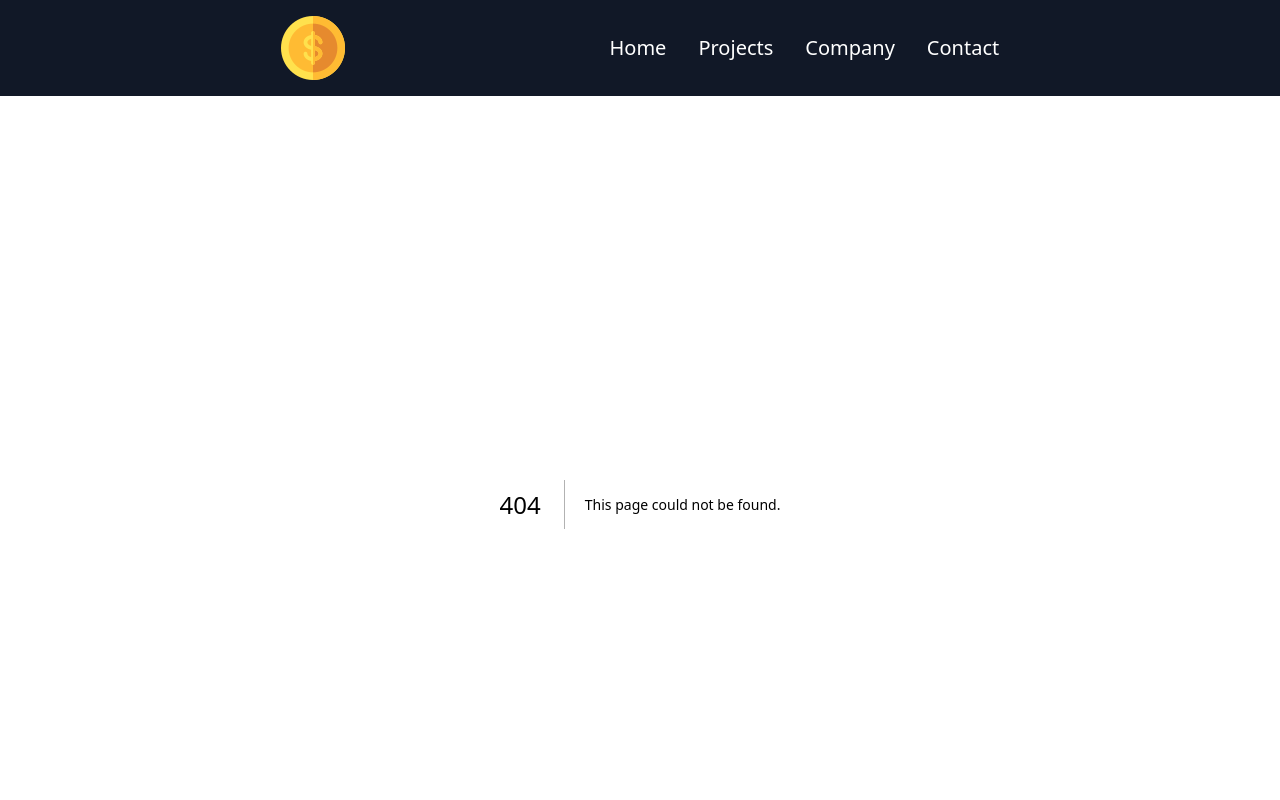
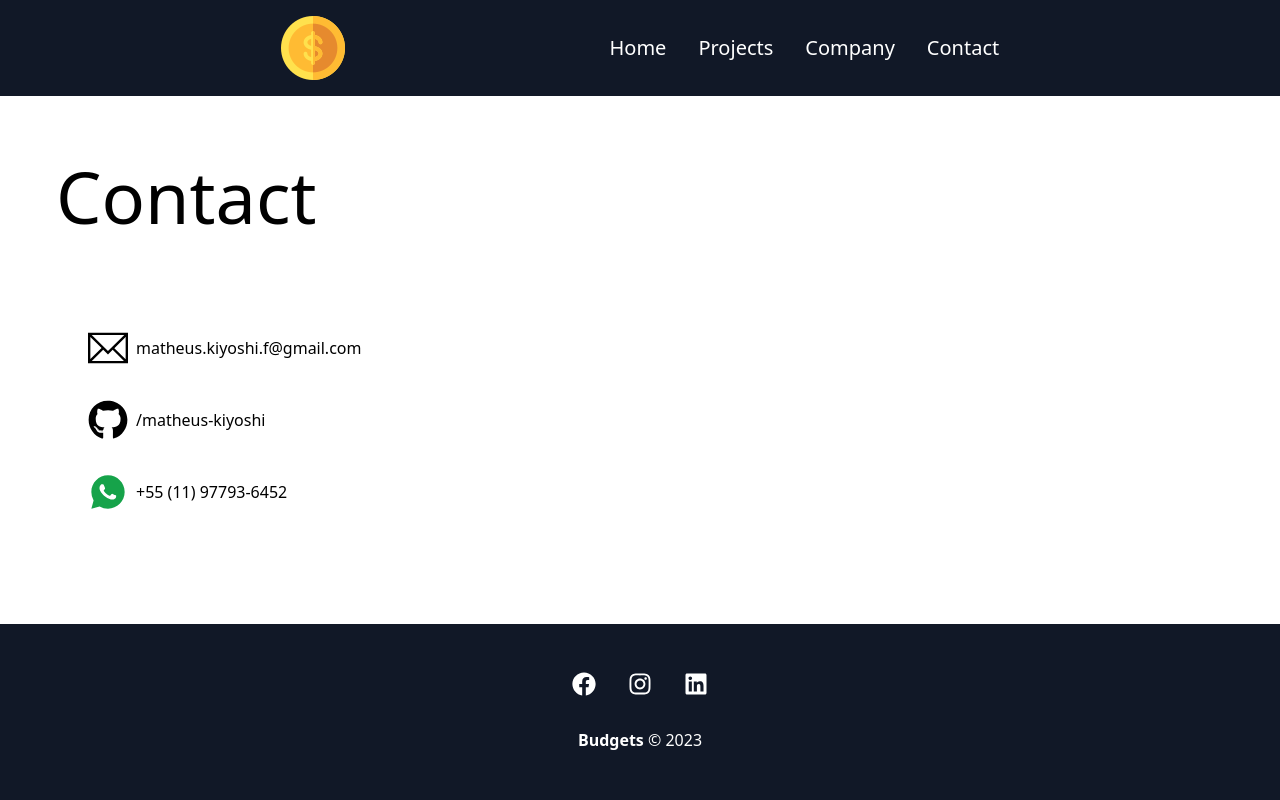
Before and after one commit to matheus-kiyoshi/budgets, a Next.js app: page /contact in a window 1280 px wide. Before the commit this address had no page. Shown: the top 800 px of the page. Built offline with nearby package versions, Linux system fonts and the light colour scheme.

Commit message:
contact page finished

```diff
--- /dev/null
+++ b/src/app/contact/page.tsx
@@ -0,0 +1,39 @@
+import '@/app/globals.css'
+import { TfiEmail } from 'react-icons/tfi'
+import { FaGithub } from 'react-icons/fa'
+import { RiWhatsappFill } from 'react-icons/ri'
+import Link from 'next/link'
+
+export default function Contact() {
+  return (
+    <main className="grid-area-main m-14 flex flex-col justify-start items-start gap-16">
+      <h1 className="text-7xl">Contact</h1>
+      <div className="flex flex-col justify-evenly items-start p-8 gap-8 w-full">
+        <div className="flex justify-between items-center gap-2">
+          <TfiEmail className="h-8 w-8 lg:w-10 lg:h-10" />
+          <p>matheus.kiyoshi.f@gmail.com</p>
+        </div>
+        <div>
+          <Link
+            href="https://github.com/matheus-kiyoshi"
+            target="_blank"
+            className="cursor-pointer hover:text-yellow-500 flex justify-between items-center gap-2 transition-all duration-150"
+          >
+            <FaGithub className="h-8 w-8 lg:w-10 lg:h-10" />
+            <p>/matheus-kiyoshi</p>
+          </Link>
+        </div>
+        <div className="flex justify-between items-center gap-2">
+          <Link
+            href="https://wa.me/5511977936452"
+            target="_blank"
+            className="cursor-pointer hover:text-green-500 flex justify-between items-center gap-2 transition-all duration-150"
+          >
+            <RiWhatsappFill className="h-8 w-8 lg:w-10 lg:h-10 text-green-600" />
+            <p>+55 (11) 97793-6452</p>
+          </Link>
+        </div>
+      </div>
+    </main>
+  )
+}
```
